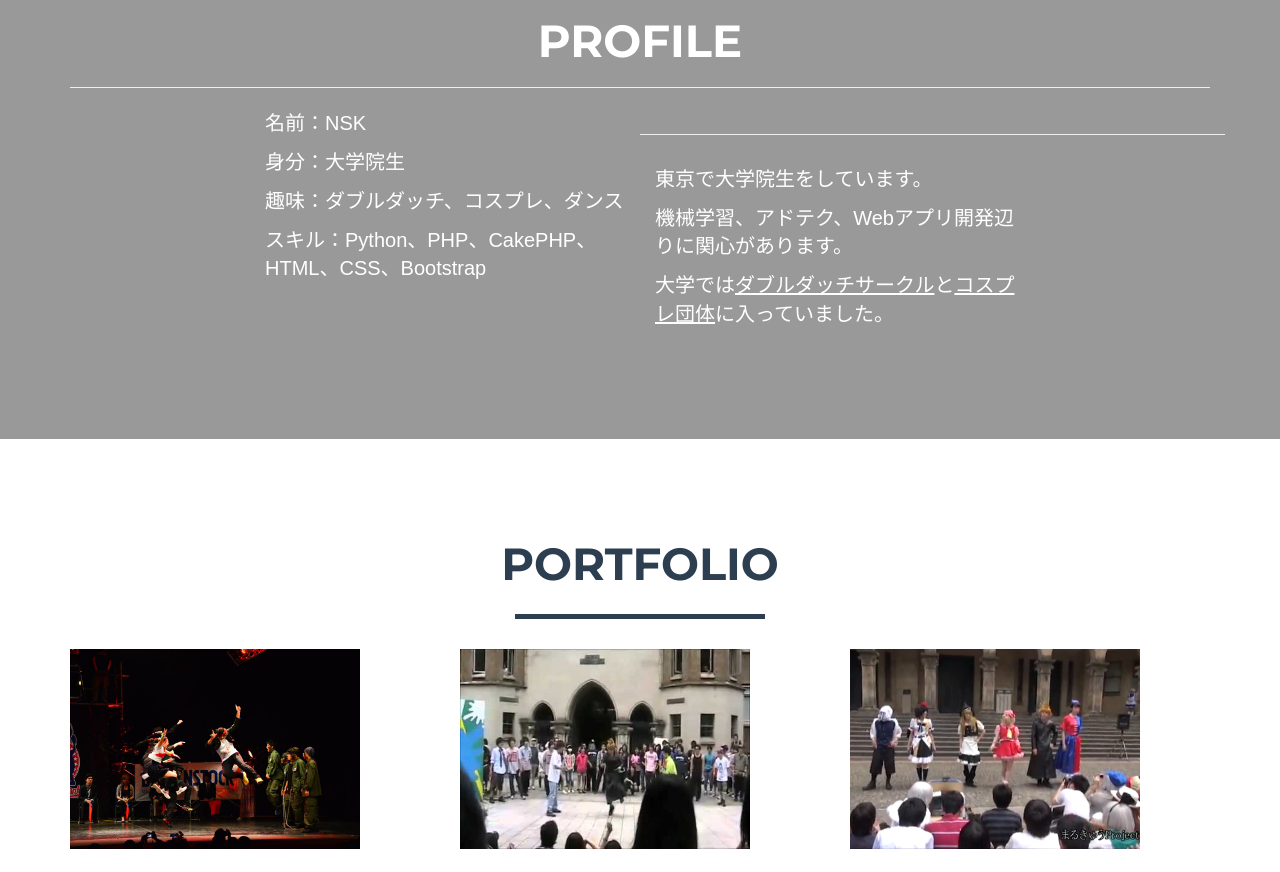
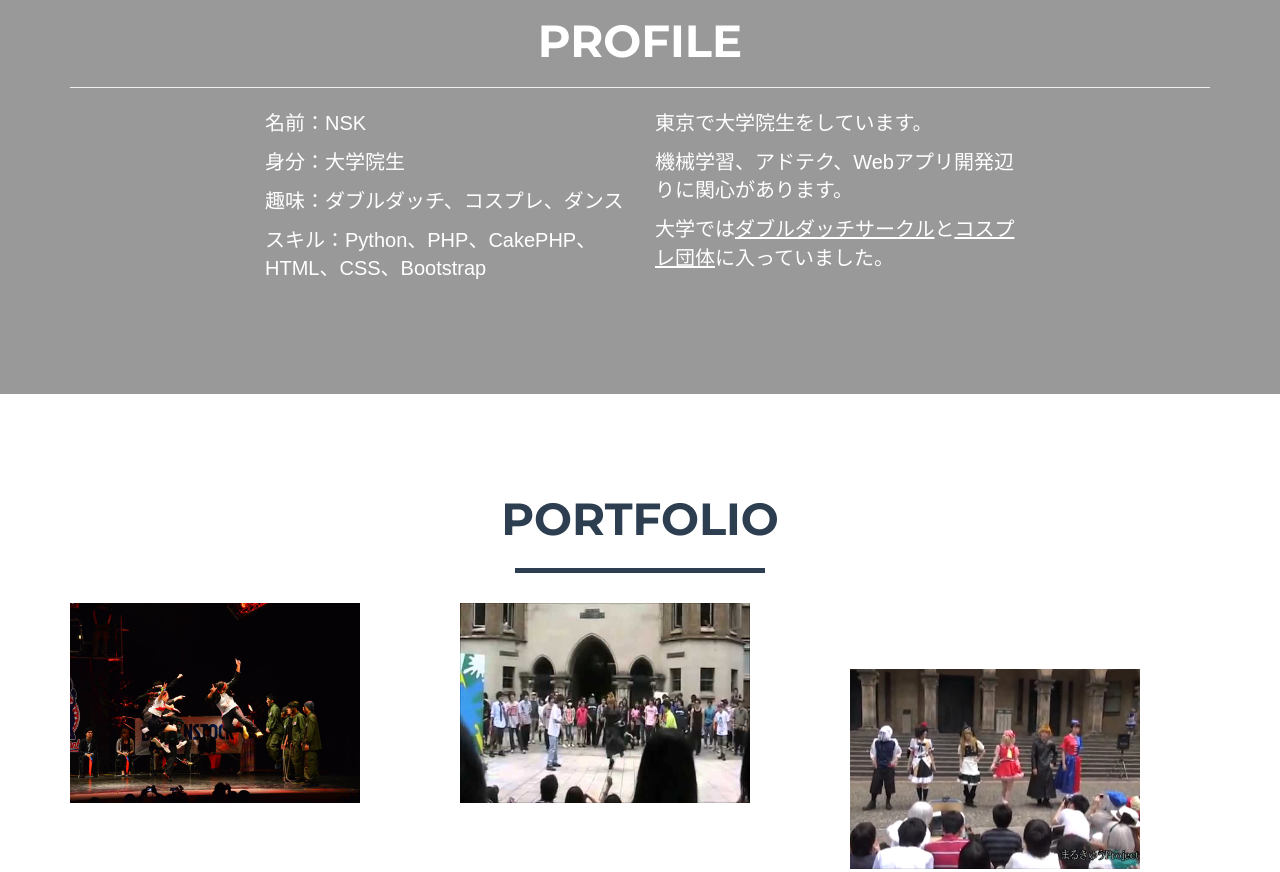
Before and after one commit to nasuka/nasuka.github.io, a plain HTML site: page index.html in a window 1280 px wide. Shown: the part 500-1372 px from the top of the page. Drawn offline with nearby package versions, Linux system fonts and the light colour scheme.

Commit message:
プロフィール下の線を消去

```diff
--- a/index.html
+++ b/index.html
@@ -96,7 +96,7 @@
                     <p>趣味：ダブルダッチ、コスプレ、ダンス</p>
                     <p>スキル：Python、PHP、CakePHP、HTML、CSS、Bootstrap</p>
                 </div>
-                <hr class="star-profile">
+
                 <div class="col-lg-4">
                     <p>東京で大学院生をしています。</p>
                     <p>機械学習、アドテク、Webアプリ開発辺りに関心があります。</p>
@@ -139,7 +139,7 @@
                     </a>
                 </div>
                 <div class="col-sm-4 portfolio-item">
-                    <a href="http://www.nicovideo.jp/watch/sm19400972?ref=search_key_video" target="blank" class="portfolio-link" data-toggle="modal">
+                    <a href="http://www.nicovideo.jp/watch/sm19400972?ref=search_key_video" target="blank" ƒclass="portfolio-link" data-toggle="modal">
                         <div class="caption">
                             <div class="caption-content">
                                 <i class="fa fa-search-plus fa-3x"></i>
```
